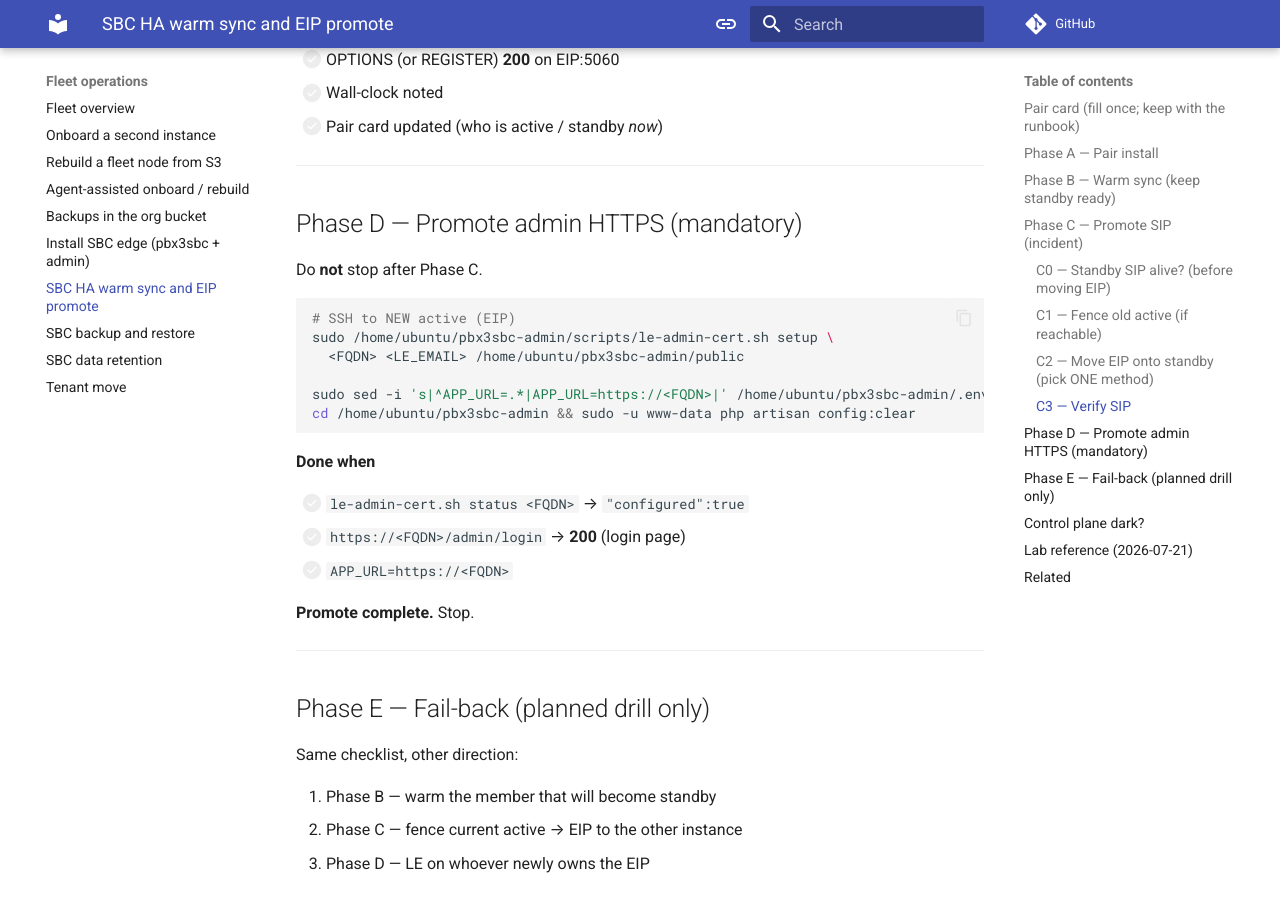
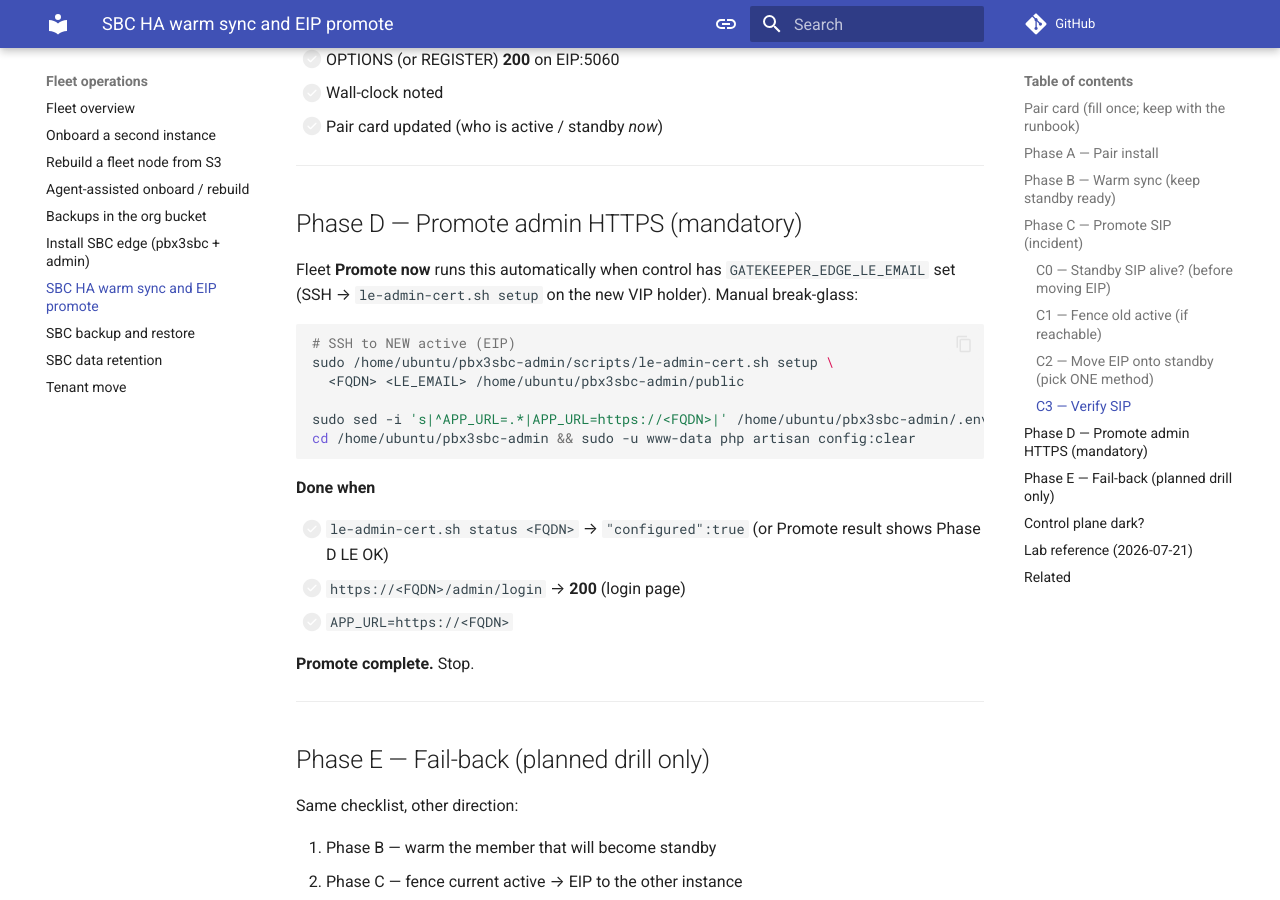
Before and after one commit to aelintra/pbx3-docs, an MkDocs documentation site: the page built from docs/fleet/sbc-ha-promote.md, in a window 1280 px wide and 900 px high, scrolled down 4818 px. Built offline with MkDocs 1.6.1 and Material for MkDocs 9.7.7, drawn with Linux system fonts in a browser that asks for light colours; comment, search, counter and statistics services are not loaded.

Commit message:
Note Fleet Promote now runs Phase D LE when email is configured.
Co-authored-by: Cursor <cursoragent@cursor.com>

````diff
--- a/docs/fleet/sbc-ha-promote.md
+++ b/docs/fleet/sbc-ha-promote.md
@@ -180,7 +180,7 @@ systemctl is-active opensips
 
 ## Phase D — Promote admin HTTPS (mandatory)
 
-Do **not** stop after Phase C.
+Fleet **Promote now** runs this automatically when control has `GATEKEEPER_EDGE_LE_EMAIL` set (SSH → `le-admin-cert.sh setup` on the new VIP holder). Manual break-glass:
 
 ```bash
 # SSH to NEW active (EIP)
@@ -193,7 +193,7 @@ cd /home/ubuntu/pbx3sbc-admin && sudo -u www-data php artisan config:clear
 
 **Done when**
 
-- [ ] `le-admin-cert.sh status <FQDN>` → `"configured":true`
+- [ ] `le-admin-cert.sh status <FQDN>` → `"configured":true` (or Promote result shows Phase D LE OK)
 - [ ] `https://<FQDN>/admin/login` → **200** (login page)
 - [ ] `APP_URL=https://<FQDN>`
 
````
